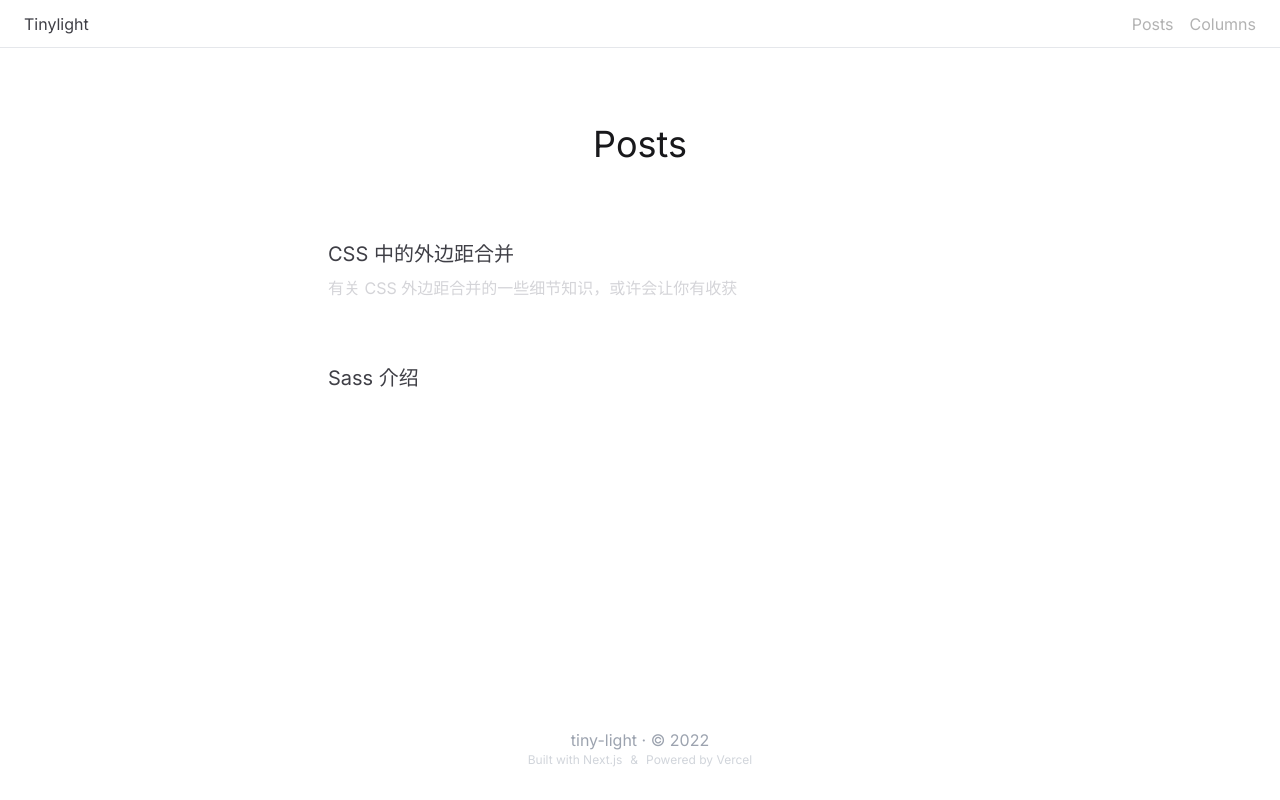
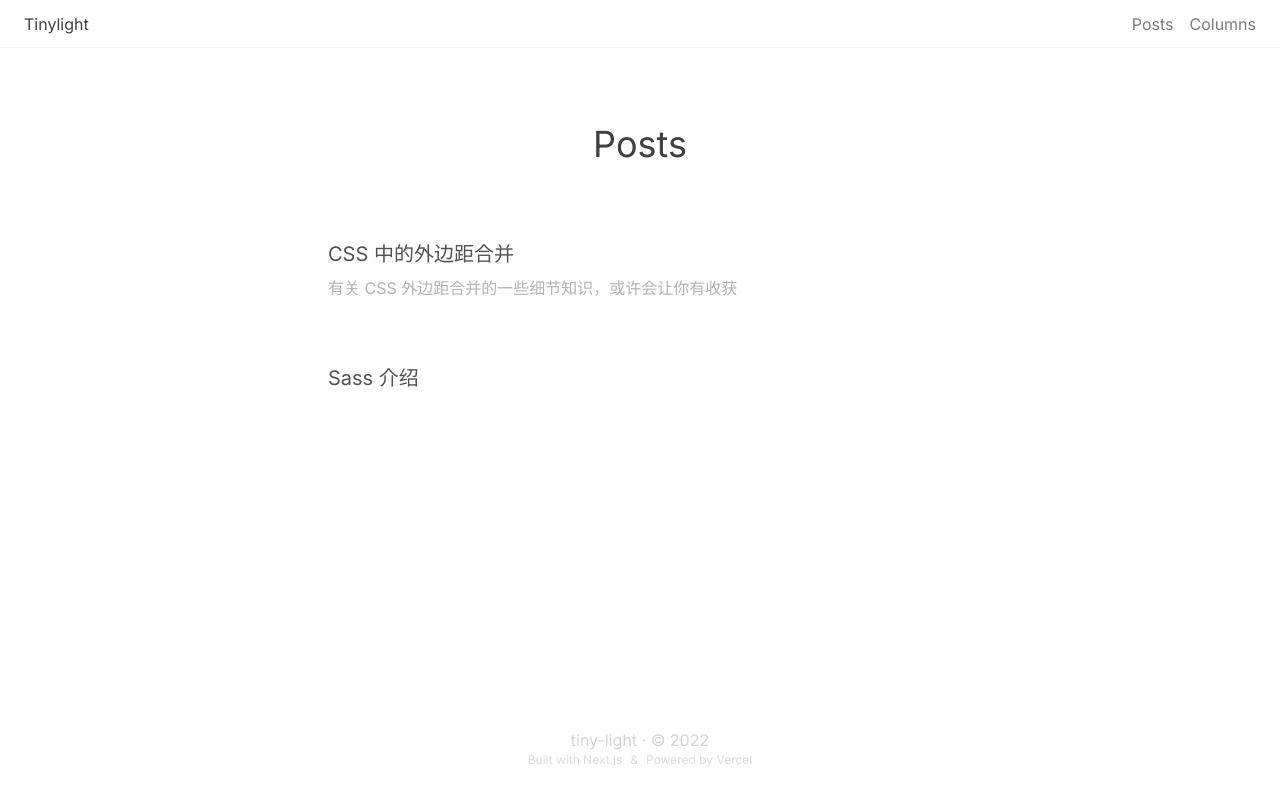
Before and after one commit to wei-light/note.tinylight.cn, a Next.js app: page /posts in a window 1280 px wide. Built offline with nearby package versions, Linux system fonts and the light colour scheme.

Commit message:
chore: change page colors

```diff
--- a/components/Footer.tsx
+++ b/components/Footer.tsx
@@ -1,11 +1,11 @@
 const Footer = () => (
-  <footer className="pb-8 pt-12 text-center">
-    <div className="text-gray-400">
+  <footer className="pb-8 pt-12 text-center opacity-[0.25]">
+    <div className="text-neutral-500">
       <span>{'tiny-light'}</span>
       <span>{' · '}</span>
       <span>{`© ${new Date().getFullYear()}`}</span>
     </div>
-    <div className="text-xs text-gray-300">
+    <div className="text-xs text-neutral-400">
       Built with Next.js
       <span className="mx-2">&</span>
       Powered by Vercel
--- a/components/NavBar/MobileMenu.tsx
+++ b/components/NavBar/MobileMenu.tsx
@@ -20,7 +20,7 @@ const MobileMenu = () => {
         >
           <Transition.Child
             as="nav"
-            className="px-6 py-2 bg-zinc-50"
+            className="px-6 py-2 bg-neutral-100"
             enter="transition-transform ease-in-out duration-300 transform"
             enterFrom="-translate-y-full"
             enterTo="translate-y-0"
@@ -28,7 +28,7 @@ const MobileMenu = () => {
             leaveFrom="translate-y-0"
             leaveTo="-translate-y-full"
           >
-            <ul className="flex flex-col divide-y divide-gray-100 text-black/50">
+            <ul className="flex flex-col divide-y divide-neutral-200 opacity-50">
               {navLinks.map(nav => (
                 <li key={nav.id}>
                   <Link href={nav.path} onClick={onToggleNav} className="flex items-center h-12">
--- a/components/NavBar/MobileMenuButton.tsx
+++ b/components/NavBar/MobileMenuButton.tsx
@@ -16,18 +16,18 @@ const MobileMenuButton = ({ active, click }: Props) => (
     <span
       className={classNames(
         { '-rotate-90': active },
-        'w-1/2 bg-zinc-500 h-0.5 rounded-full origin-right transition-transform',
+        'w-1/2 bg-neutral-400 h-0.5 rounded-full origin-right transition-transform',
       )}
     />
     <span
       className={classNames(
-        'w-full bg-zinc-500 h-0.5 rounded-full transition-transform',
+        'w-full bg-neutral-400 h-0.5 rounded-full transition-transform',
       )}
     />
     <span
       className={classNames(
         { '-rotate-90': active },
-        'self-end w-1/2 bg-zinc-500 h-0.5 rounded-full origin-left transition-transform',
+        'self-end w-1/2 bg-neutral-400 h-0.5 rounded-full origin-left transition-transform',
       )}
     />
   </button>
--- a/components/NavBar/index.tsx
+++ b/components/NavBar/index.tsx
@@ -3,9 +3,9 @@ import MobileMenu from './MobileMenu'
 import navLinks from '~/data/nav-links'
 
 const NavBar = () => (
-  <header className="overflow-hidden fixed top-0 left-0 right-0 h-[var(--nav-height)] bg-white/70 border-b border-gray-200 z-50 backdrop-blur-lg">
+  <header className="overflow-hidden fixed top-0 left-0 right-0 h-[var(--nav-height)] bg-white/70 border-b border-neutral-200 z-50 backdrop-blur-lg">
     <div className="flex justify-between items-center h-full px-6">
-      <section className="text-zinc-700">
+      <section className="text-neutral-600">
         <Link href="/">Tinylight</Link>
       </section>
       <section className="sm:hidden">
@@ -15,7 +15,7 @@ const NavBar = () => (
         <ul className="flex gap-x-4">
           {navLinks.map(nav => (
             <li key={nav.id}>
-              <Link href={nav.path} className="text-black/30 transition-colors duration-300 hover:text-black/50">
+              <Link href={nav.path} className="opacity-60 transition-opacity duration-300 hover:opacity-80">
                 {nav.title}
               </Link>
             </li>
--- a/pages/_app.tsx
+++ b/pages/_app.tsx
@@ -1,4 +1,3 @@
-import '~/styles/tailwind.css'
 import '~/styles/globals.css'
 import LayoutWrapper from '~/components/LayoutWrapper'
 
--- a/pages/_document.tsx
+++ b/pages/_document.tsx
@@ -3,7 +3,7 @@ import { Head, Html, Main, NextScript } from 'next/document'
 const Document = () => (
   <Html>
     <Head />
-    <body className="bg-white text-zinc-900 antialiased text-base">
+    <body className="bg-white text-neutral-700 antialiased text-base">
       <Main />
       {/* Here we will mount our portal */}
       <div id="portal" />
--- a/pages/posts.tsx
+++ b/pages/posts.tsx
@@ -9,7 +9,7 @@ const PostsPage = ({ postsList }: InferGetServerSidePropsType<typeof getStaticPr
   return (
     <>
       <section className="relative flex items-center justify-center h-48">
-        <h2 className="text-center text-3xl text-zinc-900 sm:text-4xl">
+        <h2 className="text-center text-3xl text-neutral-600 sm:text-4xl">
           Posts
         </h2>
       </section>
@@ -17,12 +17,12 @@ const PostsPage = ({ postsList }: InferGetServerSidePropsType<typeof getStaticPr
         {postsList.map(({ slug, title, excerpt }) => (
           <article key={slug}>
             <Link href={`/article/${slug}`}>
-              <h3 className="text-xl text-zinc-700 transition-colors duration-300">
+              <h3 className="text-xl text-neutral-500 transition-colors duration-300 hover:text-primary">
                 {title}
               </h3>
             </Link>
             {excerpt
-              && <p className="mt-2 text-zinc-300 line-clamp-3">{excerpt}</p>
+              && <p className="mt-2 opacity-[0.35]">{excerpt}</p>
             }
           </article>
         ))}
--- a/styles/globals.css
+++ b/styles/globals.css
@@ -1,6 +1,21 @@
 /* import external font */
 @import url('https://fonts.googleapis.com/css2?family=Inter:wght@400;700&display=swap');
 
-:root {
-  --nav-height: 3rem;
+@import 'tailwindcss/base';
+@import 'tailwindcss/components';
+@import 'tailwindcss/utilities';
+
+@layer base {
+  :root {
+    --nav-height: 3rem;
+
+    --neutral-color-lightest: #fafafa;
+    --neutral-color-lighter: #f5f5f5;
+    --neutral-color-light: #e5e5e5;
+    --neutral-color-midst: #737373;
+    --neutral-color-heavy: #525252;
+    --neutral-color-heavier: #404040;
+    --neutral-color-heaviest: #262626;
+    --primary-color: #80b398;
+  }
 }
--- a/styles/tailwind.css
+++ /dev/null
@@ -1,3 +0,0 @@
-@import 'tailwindcss/base';
-@import 'tailwindcss/components';
-@import 'tailwindcss/utilities';
--- a/tailwind.config.js
+++ b/tailwind.config.js
@@ -1,4 +1,5 @@
 const defaultTheme = require('tailwindcss/defaultTheme')
+const colors = require('tailwindcss/colors')
 
 /** @type {import('tailwindcss').Config} */
 module.exports = {
@@ -7,6 +8,20 @@ module.exports = {
     './components/**/*.{js,ts,jsx,tsx}',
   ],
   theme: {
+    colors: {
+      white: colors.white,
+      black: colors.black,
+      neutral: {
+        100: 'var(--neutral-color-lightest)',
+        200: 'var(--neutral-color-lighter)',
+        300: 'var(--neutral-color-light)',
+        400: 'var(--neutral-color-midst)',
+        500: 'var(--neutral-color-heavy)',
+        600: 'var(--neutral-color-heavier)',
+        700: 'var(--neutral-color-heaviest)',
+      },
+      primary: 'var(--primary-color)',
+    },
     extend: {
       fontFamily: {
         sans: ['Inter', ...defaultTheme.fontFamily.sans],
```
